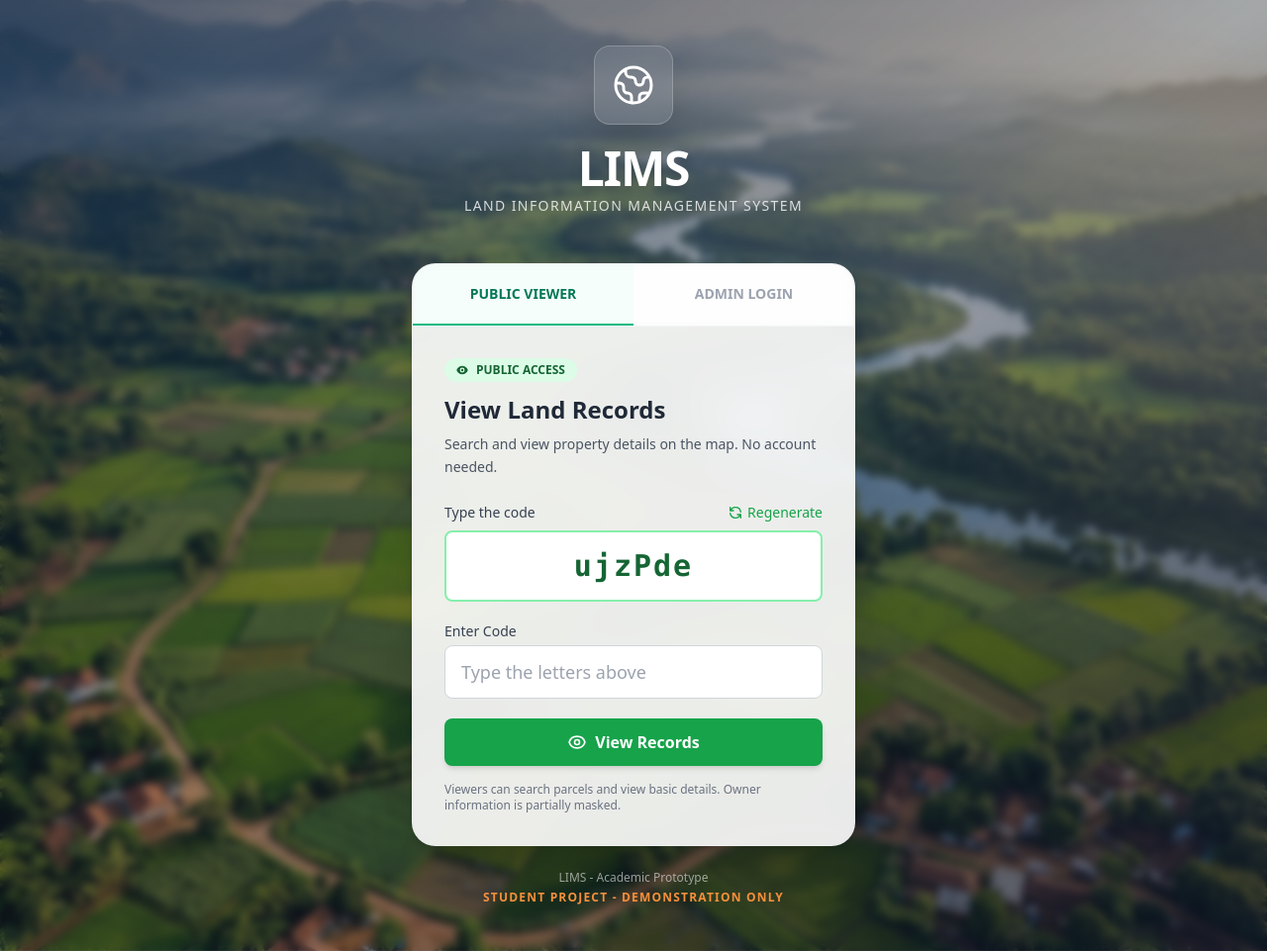
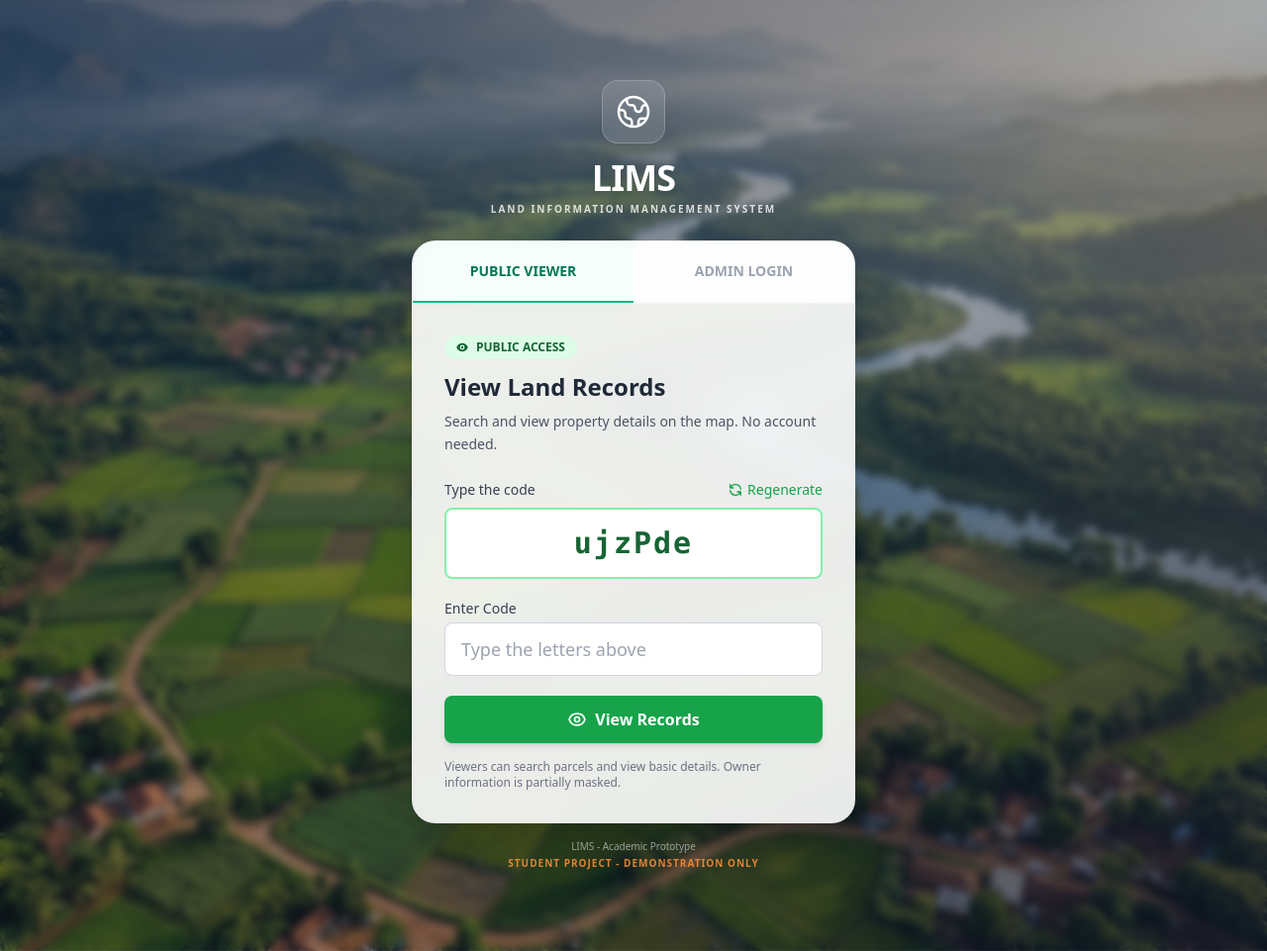
Before and after one commit to premithiewsb-sketch/project-land-information-system-, a Flask app: page /login in a window 1280 px wide. Shown: the whole page at 99% size. Run offline with Flask 3, Linux system fonts and the light colour scheme; some libraries are stand-ins or nearby versions.

Commit message:
Update login.html

```diff
--- a/templates/login.html
+++ b/templates/login.html
@@ -27,18 +27,18 @@
         <div class="absolute inset-0 bg-gradient-to-br from-slate-900/60 via-slate-800/40 to-slate-900/70 backdrop-blur-sm"></div>
     </div>
 
-    <div class="relative z-10 w-full max-w-md mx-4 my-8">
+    <div class="relative z-10 w-full max-w-md mx-4 py-6">
         <!-- Header -->
-        <div class="text-center mb-8">
-            <div class="inline-flex flex-col items-center gap-3 mb-4">
-                <div class="w-20 h-20 bg-white/10 backdrop-blur-md border border-white/20 rounded-2xl flex items-center justify-center shadow-2xl mb-2">
-                    <svg class="w-12 h-12 text-white" fill="none" stroke="currentColor" viewBox="0 0 24 24" xmlns="http://www.w3.org/2000/svg">
+        <div class="text-center mb-6">
+            <div class="inline-flex flex-col items-center gap-2">
+                <div class="w-16 h-16 bg-white/10 backdrop-blur-md border border-white/20 rounded-2xl flex items-center justify-center shadow-2xl mb-1">
+                    <svg class="w-10 h-10 text-white" fill="none" stroke="currentColor" viewBox="0 0 24 24" xmlns="http://www.w3.org/2000/svg">
                         <path stroke-linecap="round" stroke-linejoin="round" stroke-width="1.5" d="M3.055 11H5a2 2 0 012 2v1a2 2 0 002 2 2 2 0 012 2v2.945M8 3.935V5.5A2.5 2.5 0 0010.5 8h.5a2 2 0 012 2 2 2 0 104 0 2 2 0 012-2h1.064M15 20.488V18a2 2 0 012-2h3.064M21 12a9 9 0 11-18 0 9 9 0 0118 0z"></path>
                     </svg>
                 </div>
                 <div class="text-center">
-                    <h1 class="text-5xl font-extrabold text-white tracking-tight drop-shadow-lg">LIMS</h1>
-                    <p class="text-sm font-medium text-white/80 uppercase tracking-widest mt-1">Land Information Management System</p>
+                    <h1 class="text-4xl font-extrabold text-white tracking-tight drop-shadow-lg leading-tight">LIMS</h1>
+                    <p class="text-[10px] font-bold text-white/80 uppercase tracking-[0.2em] mt-0.5">Land Information Management System</p>
                 </div>
             </div>
         </div>
@@ -164,9 +164,9 @@
         </div>
 
         <!-- Footer -->
-        <div class="text-center mt-6 text-xs text-white/60">
+        <div class="text-center mt-4 text-[10px] text-white/60">
             <p>LIMS - Academic Prototype</p>
-            <p class="mt-1 text-orange-400 font-bold uppercase tracking-widest text-xs">Student Project - Demonstration Only</p>
+            <p class="mt-0.5 text-orange-400/90 font-bold uppercase tracking-widest">Student Project - Demonstration Only</p>
         </div>
     </div>
 
```
